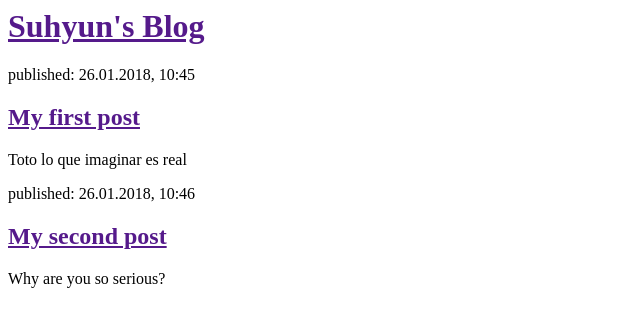
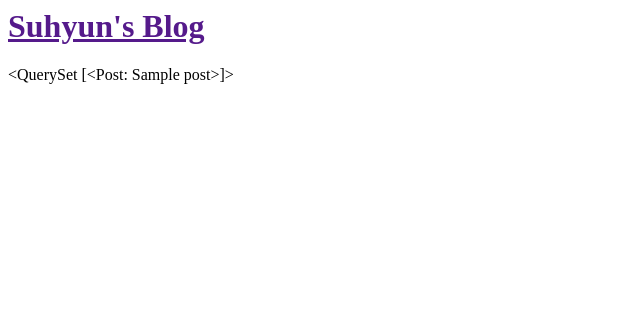
Before and after one commit to pparksuuu/my-first-blog, a Django app: template blog/templates/blog/post_list.html in a window 1280 px wide. Shown: the top 327 px of the page, without its empty margins (0-640 px from the left). Run offline with Django 3.2, Linux system fonts and the light colour scheme; the template is opened without the code that fills it: values that come from a table or form of the project are taken from there, others are empty; tables that the repository leaves empty hold one stand-in row (values such as "Sample post").

Commit message:
My Django Girls app,

```diff
--- a/blog/templates/blog/post_list.html
+++ b/blog/templates/blog/post_list.html
@@ -7,15 +7,6 @@
 			<h1><a href="">Suhyun's Blog</a></h1>
 		</div>
 
-		<div>
-			<p>published: 26.01.2018, 10:45</p>
-			<h2><a href="">My first post</a></h2>
-			<p>Toto lo que imaginar es real</p>
-		</div>
-		<div>
-			<p>published: 26.01.2018, 10:46</p>
-			<h2><a href="">My second post</a></h2>
-			<p>Why are you so serious?</p>
-		</div>
+		{{posts}}
 	</body>
 </html>
--- a/blog/views.py
+++ b/blog/views.py
@@ -1,6 +1,8 @@
 from django.shortcuts import render
-
+from django.utils import timezone
+#from .models import post_list
 # Create your views here.
 
 def post_list(request):
-	return render(request, 'blog/post_list.html',{})
+	Post.objects.filter(published_data__lte=timezone.now()).order_by('published_data')
+	return render(request, 'blog/post_list.html',{'posts':posts})
```
